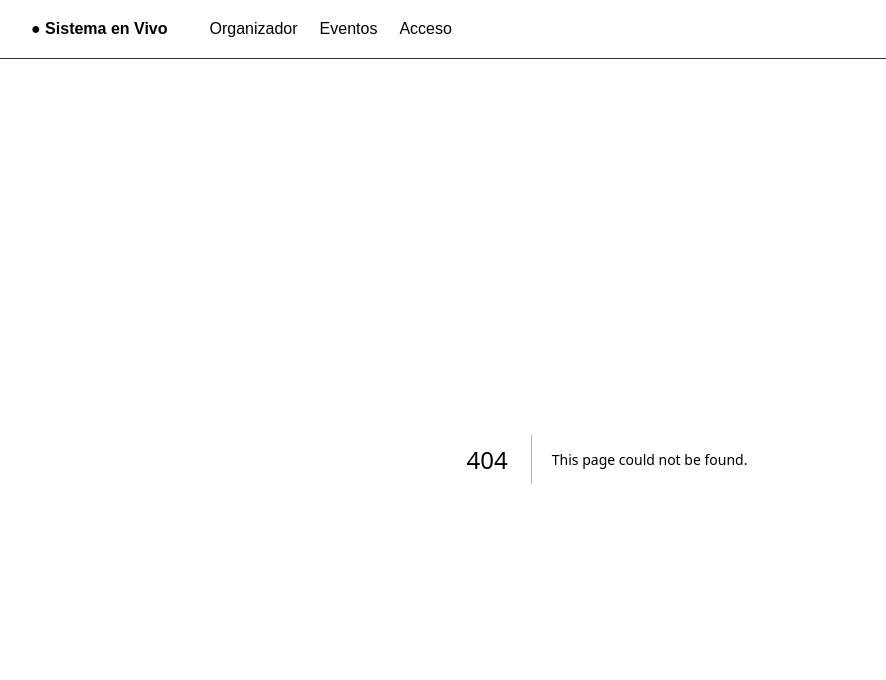
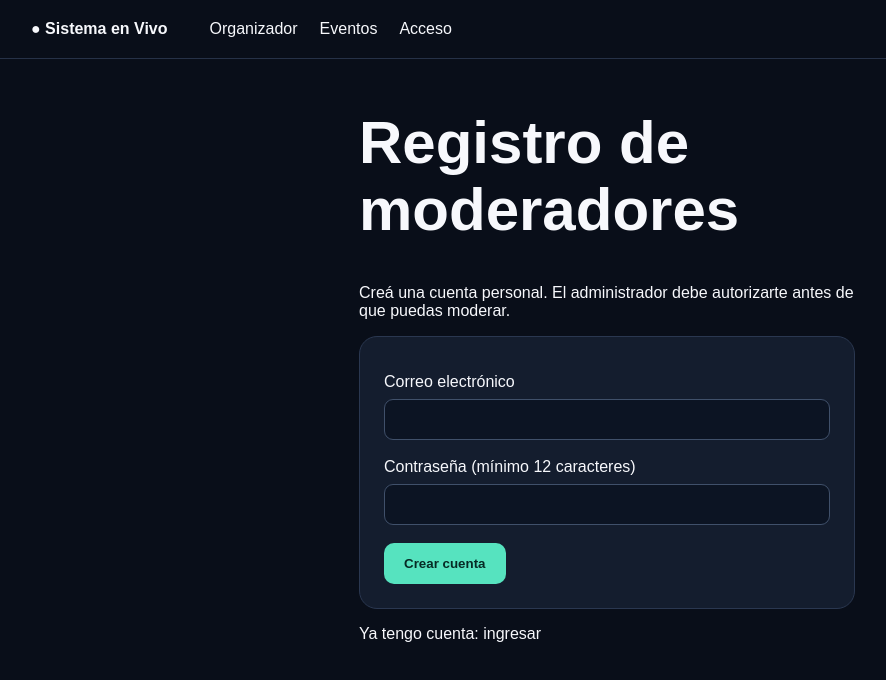
Before and after one commit to marcelopereiraworkonline-glitch/sistema-en-vivo, a Next.js app: page /registro-moderador in a window 1280 px wide. Before the commit this address had no page. Shown: the top 680 px of the page, without its empty margins (33-919 px from the left). Built offline with nearby package versions, Linux system fonts and the light colour scheme.

Commit message:
Add individual moderator account registration

```diff
--- /dev/null
+++ b/app/registro-moderador/page.tsx
@@ -0,0 +1,33 @@
+'use client';
+import { useState, type FormEvent } from 'react';
+import { browser } from '@/lib/supabase';
+
+export default function ModeratorSignup() {
+  const [email,setEmail]=useState('');
+  const [password,setPassword]=useState('');
+  const [userId,setUserId]=useState('');
+  const [message,setMessage]=useState('');
+  const [busy,setBusy]=useState(false);
+  async function submit(e:FormEvent<HTMLFormElement>) {
+    e.preventDefault(); setBusy(true);setMessage('');
+    try {
+      const {data,error}=await browser().auth.signUp({email:email.trim(),password});
+      if(error) throw error;
+      if(data.user?.id) setUserId(data.user.id);
+      setMessage('Cuenta solicitada. Revisá tu correo para confirmar el registro si se requiere. Enviá tu identificador al administrador del evento.');
+    } catch(err) {setMessage(err instanceof Error ? err.message : 'No se pudo registrar');}
+    finally {setBusy(false);}
+  }
+  return <main className="wrap" style={{maxWidth:540}}>
+    <h1>Registro de moderadores</h1>
+    <p>Creá una cuenta personal. El administrador debe autorizarte antes de que puedas moderar.</p>
+    <form className="card" onSubmit={submit}>
+      <label>Correo electrónico<input className="field" type="email" required value={email} onChange={e=>setEmail(e.target.value)} autoComplete="email"/></label>
+      <label>Contraseña (mínimo 12 caracteres)<input className="field" type="password" required minLength={12} value={password} onChange={e=>setPassword(e.target.value)} autoComplete="new-password"/></label>
+      <button className="btn" disabled={busy}>{busy?'Registrando...':'Crear cuenta'}</button>
+    </form>
+    {message && <p role="status">{message}</p>}
+    {userId && <div className="card"><p>Tu identificador para el administrador:</p><code style={{overflowWrap:'anywhere'}}>{userId}</code><p><button className="btn secondary" onClick={()=>navigator.clipboard.writeText(userId)}>Copiar identificador</button></p></div>}
+    <p><a href="/login">Ya tengo cuenta: ingresar</a></p>
+  </main>;
+}
```
